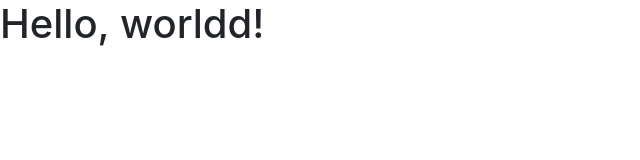
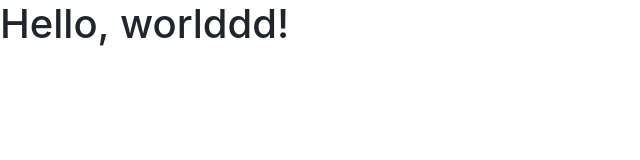
Before and after one commit to leoferraari/aula-29-09, a plain HTML site: page indexleo.html in a window 1280 px wide. Shown: the full height of the page, 0-640 px from the left. Drawn offline with nearby package versions, Linux system fonts and the light colour scheme.

Commit message:
testeLeo

```diff
--- a/indexleo.html
+++ b/indexleo.html
@@ -11,7 +11,7 @@
     <title>Hello, world!</title>
   </head>
   <body>
-    <h1>Hello, worldd!</h1>
+    <h1>Hello, worlddd!</h1>
 
     <!-- Optional JavaScript -->
     <!-- jQuery first, then Popper.js, then Bootstrap JS -->
```
